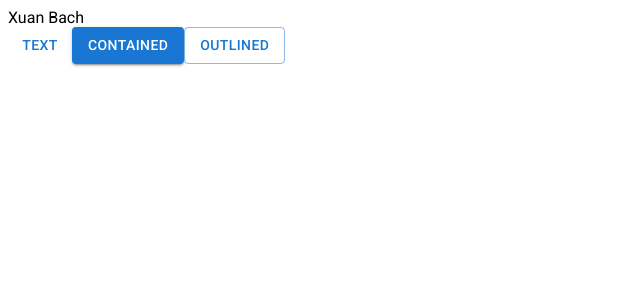
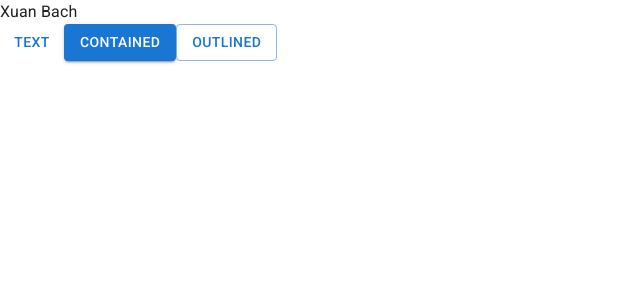
Before and after one commit to hippobach/trello-web, a React (Vite) app: page / in a window 1280 px wide. Shown: the top 300 px of the page, without its empty margins (0-640 px from the left). Built offline with nearby package versions, Linux system fonts and the light colour scheme.

Commit message:
add css baseline

```diff
--- a/src/index.css
+++ /dev/null
@@ -1,3 +0,0 @@
-:root {
-  font-family: 'Roboto', sans-serif;
-}
--- a/src/main.jsx
+++ b/src/main.jsx
@@ -1,10 +1,11 @@
 import React from 'react';
 import ReactDOM from 'react-dom/client';
 import App from './App.jsx';
-import './index.css';
+import { CssBaseline } from '@mui/material';
 
 ReactDOM.createRoot(document.getElementById('root')).render(
   <React.StrictMode>
+    <CssBaseline />
     <App />
   </React.StrictMode>
 );
```
